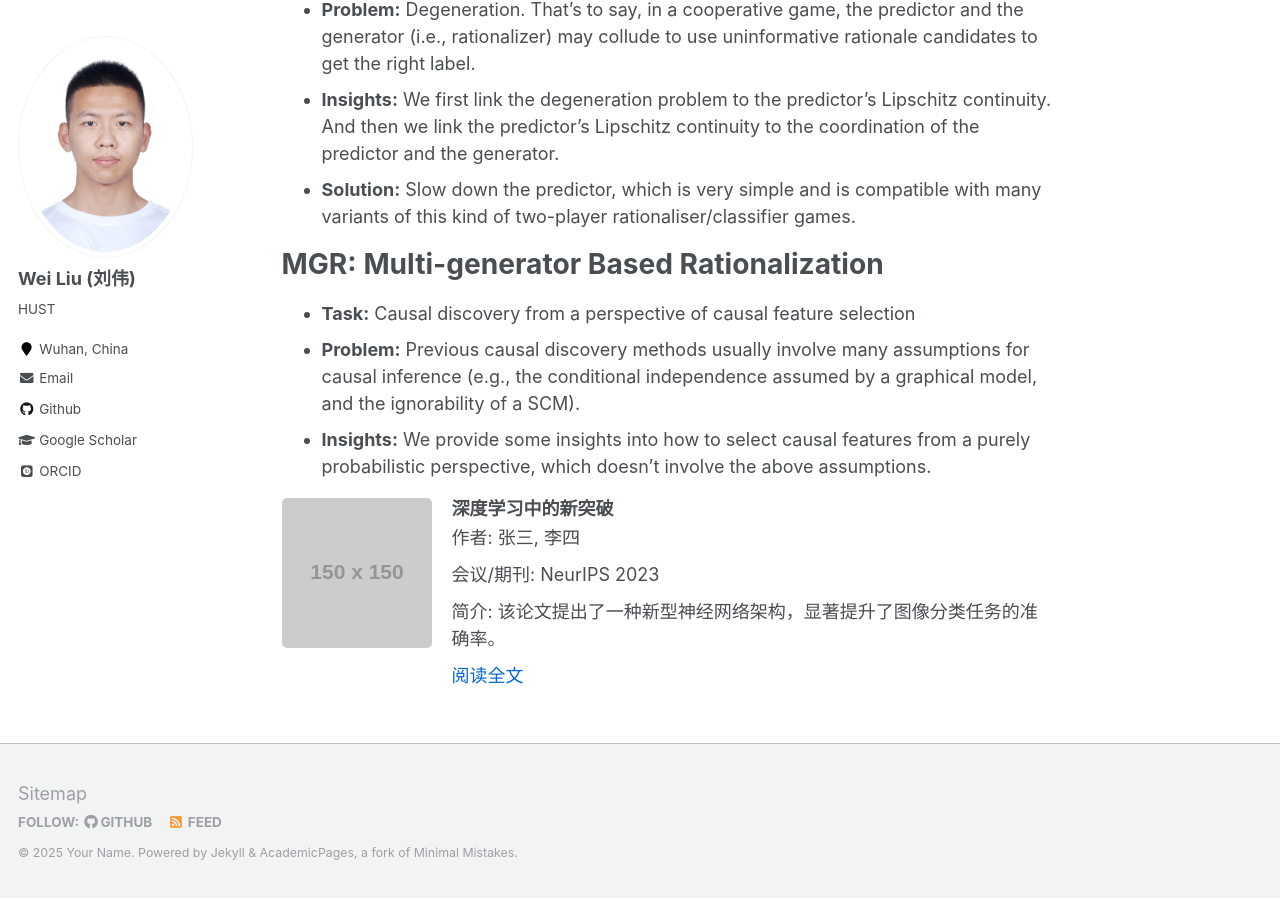
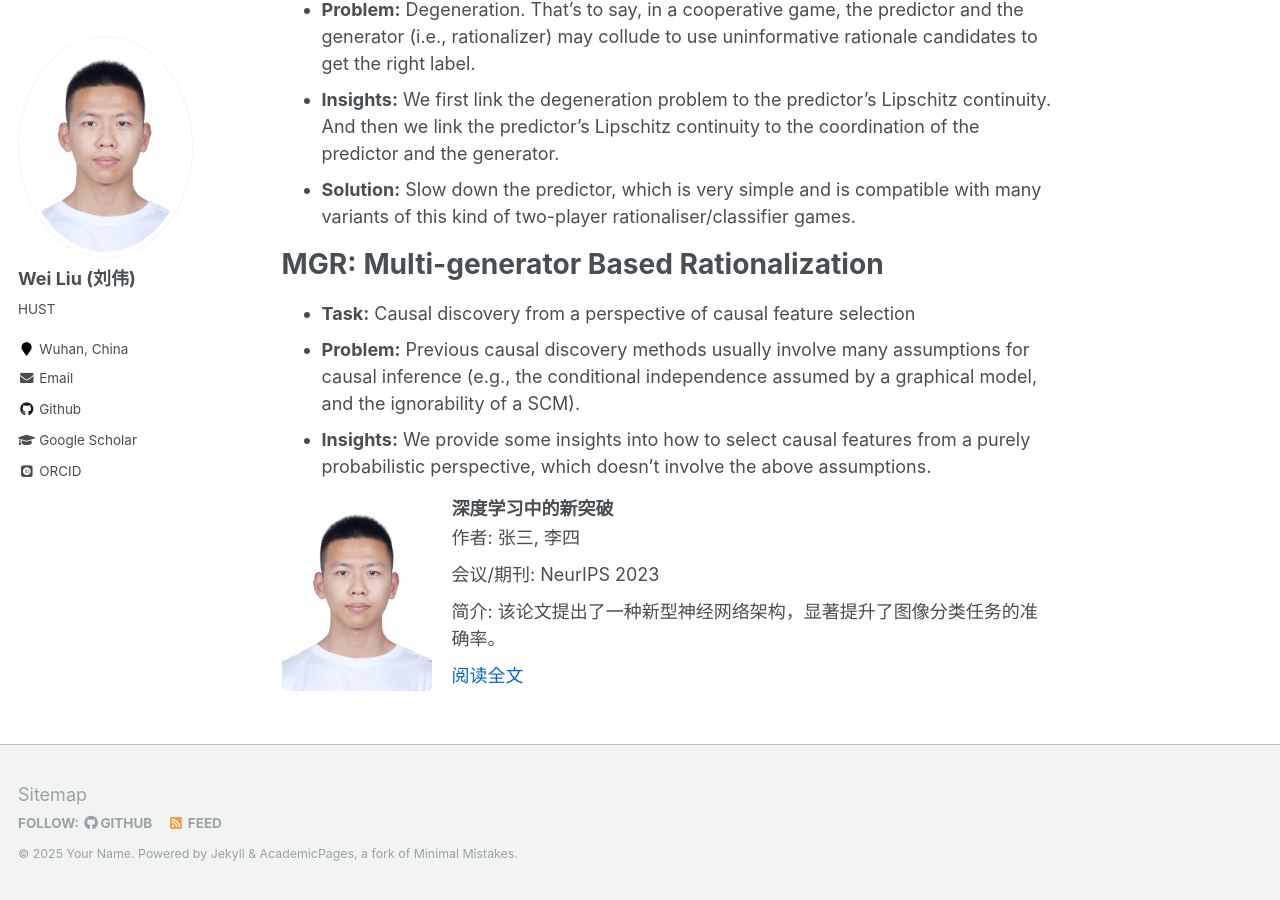
Before and after one commit to jugechengzi/WeiLiu.github.io, a Jekyll site: the page built from _pages/Publications.md, in a window 1280 px wide and 900 px high, scrolled down 631 px. Built offline with Jekyll 4.4.1, drawn with Linux system fonts in a browser that asks for light colours; some web fonts are replaced.

Commit message:
Update Publications.md

```diff
--- a/_pages/Publications.md
+++ b/_pages/Publications.md
@@ -28,7 +28,7 @@ MGR: Multi-generator Based Rationalization
 - **Insights:** We provide some insights into how to select causal features from a purely probabilistic perspective, which doesn't involve the above assumptions.
 
 <div style="display: flex; align-items: flex-start; margin-bottom: 20px;">
-  <img src="https://via.placeholder.com/150" alt="https://baike.baidu.com/pic/%E6%B7%B1%E5%BA%A6%E5%AD%A6%E4%B9%A0/3729729/1/6c224f4a20a44623bdbfedcf9222720e0cf3d722?fromModule=lemma_top-image&ct=single#aid=1&pic=6c224f4a20a44623bdbfedcf9222720e0cf3d722" style="width: 150px; height: auto; margin-right: 20px; border-radius: 5px;">
+  <img src="https://github.com/jugechengzi/WeiLiu.github.io/blob/main/images/dengjizhao.png" alt="111" style="width: 150px; height: auto; margin-right: 20px; border-radius: 5px;">
   <div>
     <h3 style="margin: 0;">深度学习中的新突破</h3>
     <p style="margin: 5px 0 10px;">作者: 张三, 李四</p>
```
